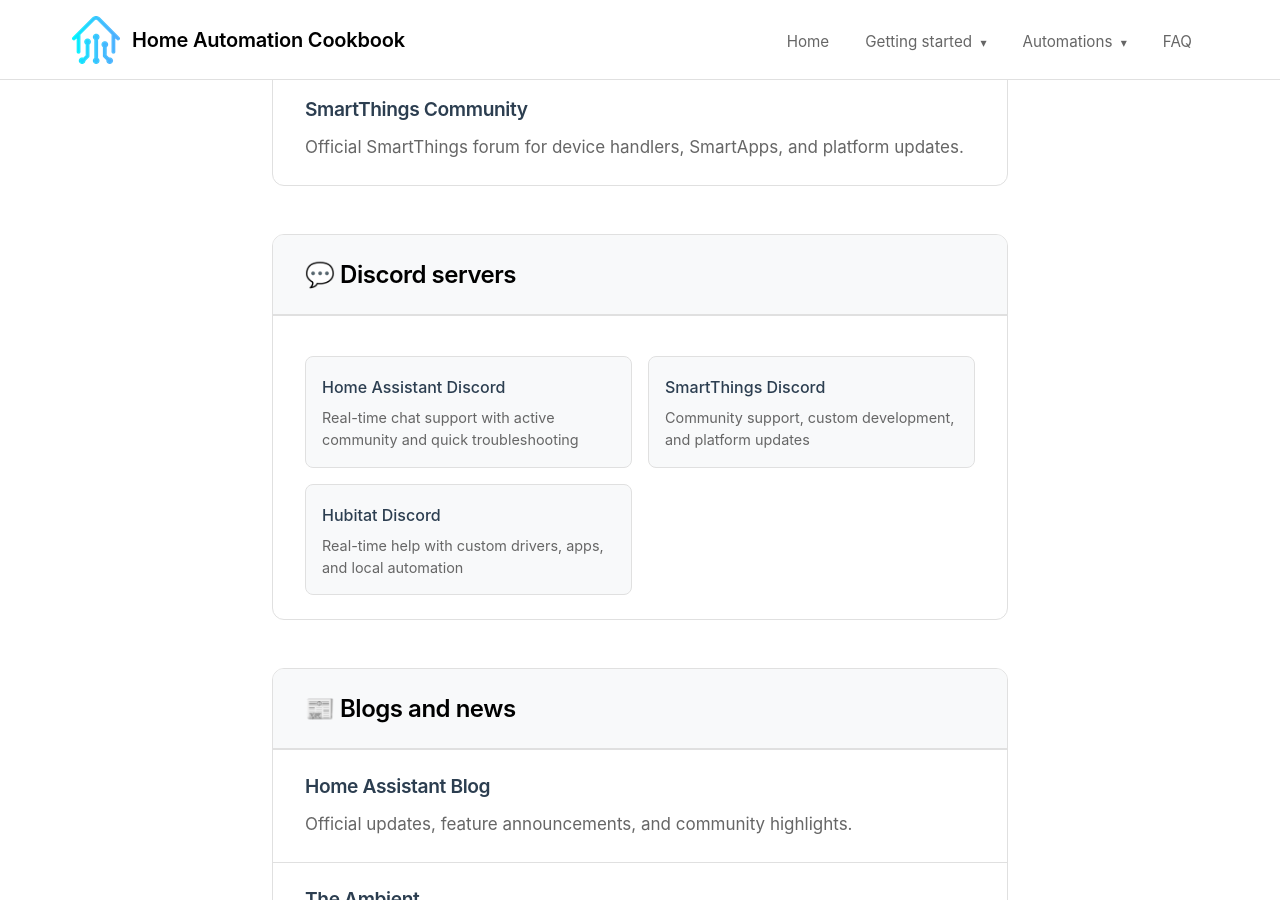
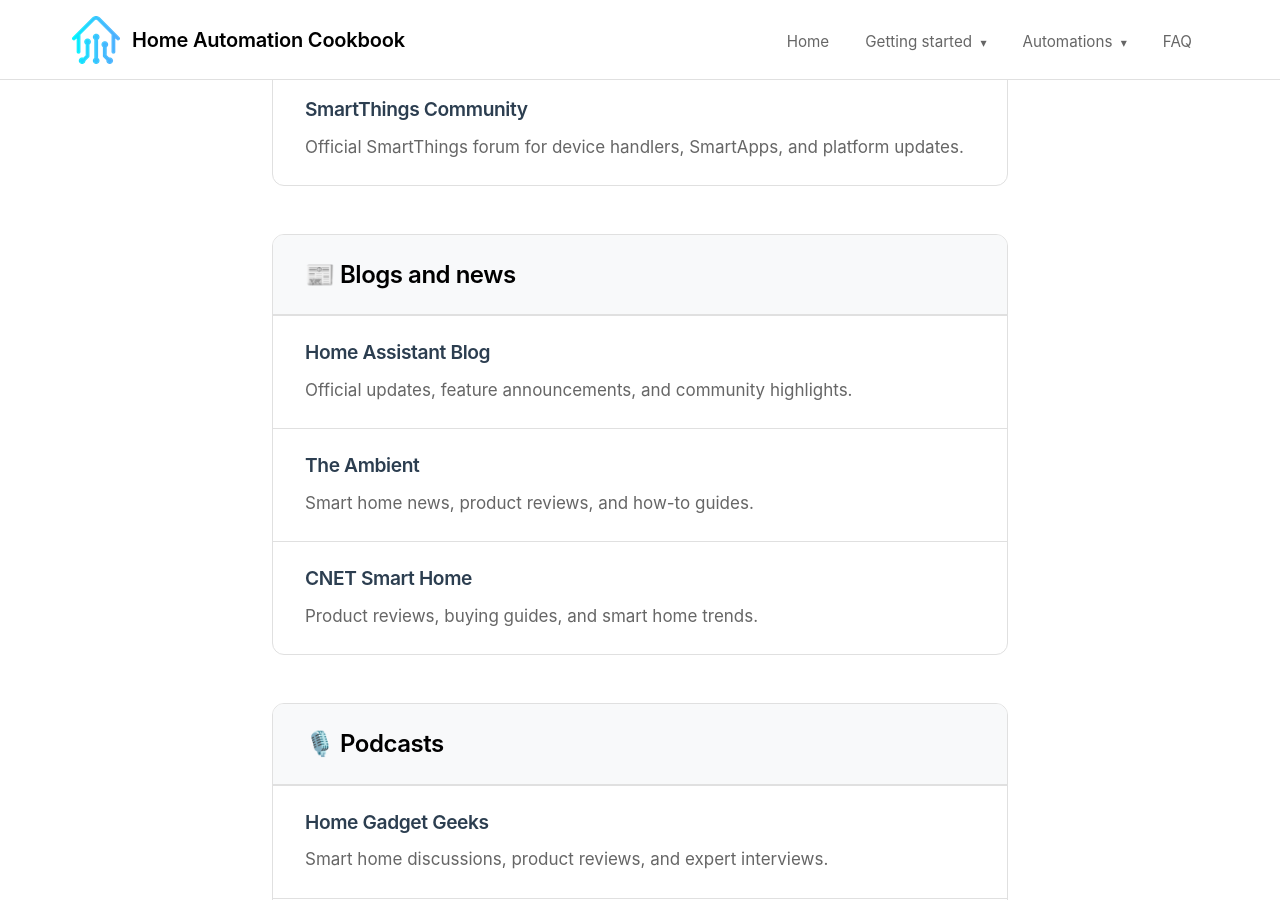
Before and after one commit to madskristensen/HomeAutomationCookbook, a Jekyll site: the page built from docs/getting-started/resources.md, in a window 1280 px wide and 900 px high, scrolled down 2842 px. Built offline with Jekyll 4.4.1, drawn with Linux system fonts in a browser that asks for light colours.

Commit message:
Remove "💬 Discord servers" resource category
- 🗑️ Removed the "💬 Discord servers" section, including links and descriptions for Home Assistant, SmartThings, and Hubitat Discord servers.

```diff
--- a/docs/getting-started/resources.md
+++ b/docs/getting-started/resources.md
@@ -145,30 +145,6 @@
     <div class="resource-item">
       <h3><a href="https://community.smartthings.com/" target="_blank">SmartThings Community</a></h3>
       <p class="resource-description">Official SmartThings forum for device handlers, SmartApps, and platform updates.</p>
-    </div>
-  </div>
-</div>
-
-<div class="resource-category">
-  <div class="resource-category-header">
-    <h2>💬 Discord servers</h2>
-  </div>
-  <div class="resource-items">
-    <div class="resource-item">
-      <div class="resource-subitems">
-        <div class="resource-subitem">
-          <strong><a href="https://discord.gg/home-assistant" target="_blank">Home Assistant Discord</a></strong>
-          <p>Real-time chat support with active community and quick troubleshooting</p>
-        </div>
-        <div class="resource-subitem">
-          <strong><a href="https://discord.gg/smartthings" target="_blank">SmartThings Discord</a></strong>
-          <p>Community support, custom development, and platform updates</p>
-        </div>
-        <div class="resource-subitem">
-          <strong><a href="https://discord.gg/hubitat" target="_blank">Hubitat Discord</a></strong>
-          <p>Real-time help with custom drivers, apps, and local automation</p>
-        </div>
-      </div>
     </div>
   </div>
 </div>
```
